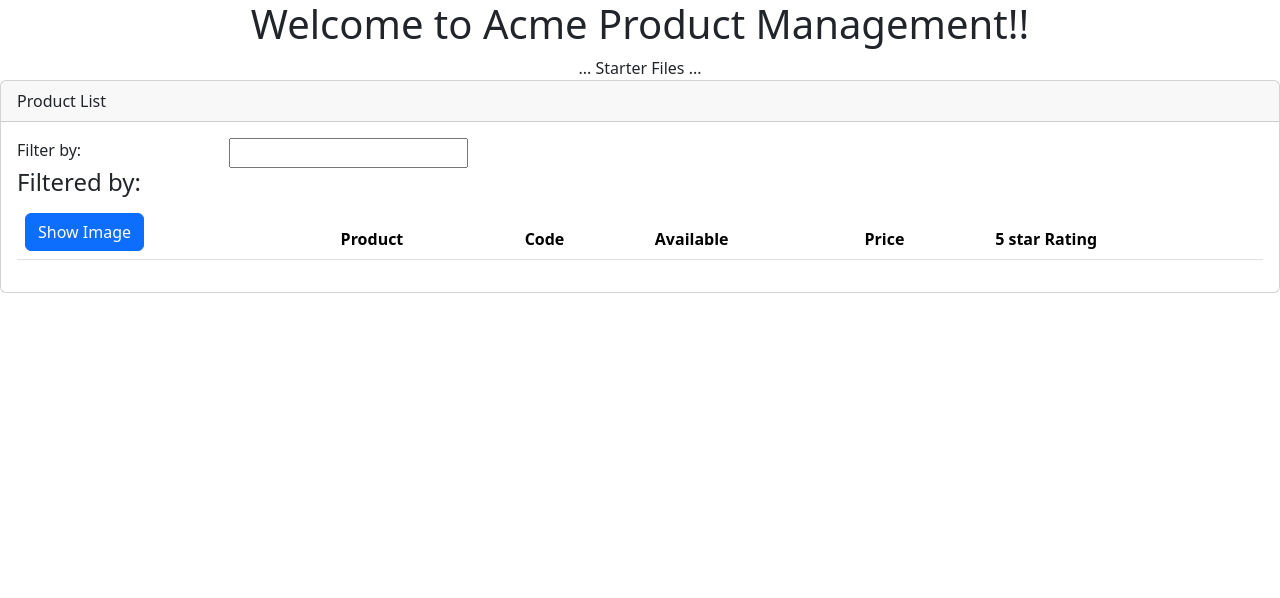
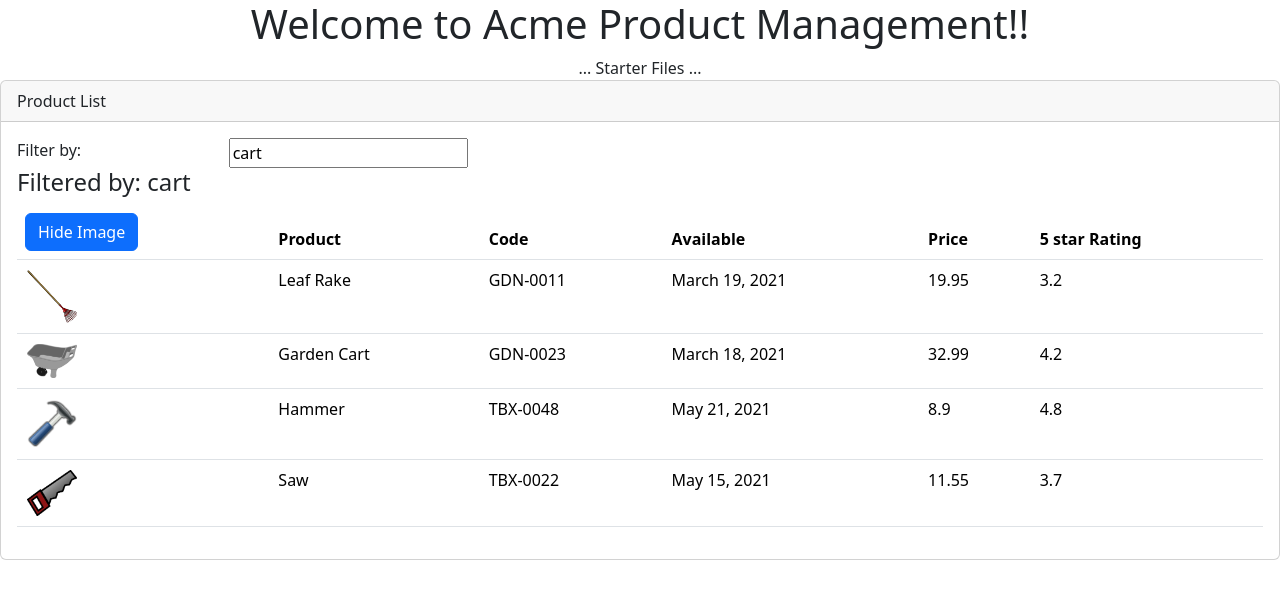
Before and after one commit to Jmucheke/Acme-Product-Management, an Angular app: page / in a window 1280 px wide. Shown: the top 598 px of the page. Built offline with nearby package versions, Linux system fonts and the light colour scheme.

Commit message:
Worked on directives and data binding

```diff
--- a/src/app/app.module.ts
+++ b/src/app/app.module.ts
@@ -1,16 +1,17 @@
-import { RouterModule } from '@angular/router';
+import { ProductListComponent } from './products/product-list/product-list.component';
 import { NgModule } from '@angular/core';
 import { BrowserModule } from '@angular/platform-browser';
 
 import { AppComponent } from './app.component';
 import { AppRoutingModule } from 'src/app-routing.module';
+import { FormsModule } from '@angular/forms';
 
 @NgModule({
   declarations: [
     AppComponent
   ],
   imports: [
-    BrowserModule, AppRoutingModule
+    BrowserModule, AppRoutingModule, ProductListComponent,FormsModule
   ],
   bootstrap: [AppComponent]
 })
--- a/src/app/products/product-list/product-list.component.html
+++ b/src/app/products/product-list/product-list.component.html
@@ -1,32 +1,46 @@
 <div class="card">
-  <div class="card-header">Product List</div>
+  <div class="card-header">{{pageTitle}}</div>
   <div class="card-body">
     <div class="row">
       <div class="col-md-2">Filter by:</div>
       <div class="col-md-4">
-        <input type="text">
+        <input type="text" [(ngModel)]='listFilter'/>
       </div>
     </div>
     <div class="row">
       <div class="col-md-6">
-        <h4>Filtered by: </h4>
+        <h4>Filtered by: {{listFilter}} </h4>
       </div>
     </div>
 
     <div class="table-responsive">
-      <table class="table caption-top">
+      <table class="table"
+             *ngIf='products.length'>
         <!-- <caption>Product List</caption> -->
         <thead>
           <tr>
-            <th scope="col"><button class="btn btn-primary">Show Image</button></th>
-            <th scope="col">Product</th>
-            <th scope="col">Code</th>
-            <th scope="col">Available</th>
-            <th scope="col">Price</th>
-            <th scope="col">5 star Rating</th>
+            <th><button (click)="toggleImage()" class="btn btn-primary"> {{showImage ? 'Hide' : 'Show'}} Image</button></th>
+            <th>Product</th>
+            <th>Code</th>
+            <th>Available</th>
+            <th>Price</th>
+            <th>5 star Rating</th>
           </tr>
         </thead>
-        <tbody></tbody>
+        <tbody>
+          <tr *ngFor="let product of products">
+            <td>
+              <img *ngIf='showImage' [src]='product.imageUrl' [title]="product.productName" [style.width.px]='imageWidth' [style.margin.px]='imageMargin'
+                   alt="product-image">
+            </td>
+            <td>{{product.productName}}</td>
+            <td>{{product.productCode}}</td>
+            <td>{{product.releaseDate}}</td>
+            <!-- <td>{{product.description}}</td> -->
+            <td>{{product.price}}</td>
+            <td>{{product.starRating}}</td>
+          </tr>
+        </tbody>
       </table>
     </div>
   </div>
--- a/src/app/products/product-list/product-list.component.ts
+++ b/src/app/products/product-list/product-list.component.ts
@@ -1,16 +1,68 @@
+import { FormsModule } from '@angular/forms';
 import { Component, OnInit } from '@angular/core';
 import { CommonModule } from '@angular/common';
 
 @Component({
   selector: 'pm-product-list',
   standalone: true,
-  imports: [CommonModule],
+  imports: [CommonModule, FormsModule],
   templateUrl: './product-list.component.html',
   styleUrls: ['./product-list.component.css']
 })
 export class ProductListComponent implements OnInit {
 
+  pageTitle: string = "Product List";
+  listFilter: string = 'cart'
+  showImage: boolean = true
+  imageWidth = 50;
+  imageMargin = 2;
+  products: any[] = [
+    {
+      "productId": 1,
+      "productName": "Leaf Rake",
+      "productCode": "GDN-0011",
+      "releaseDate": "March 19, 2021",
+      "description": "Leaf rake with 48-inch wooden handle.",
+      "price": 19.95,
+      "starRating": 3.2,
+      "imageUrl": "assets/images/leaf_rake.png"
+    },
+    {
+      "productId": 2,
+      "productName": "Garden Cart",
+      "productCode": "GDN-0023",
+      "releaseDate": "March 18, 2021",
+      "description": "15 gallon capacity rolling garden cart",
+      "price": 32.99,
+      "starRating": 4.2,
+      "imageUrl": "assets/images/garden_cart.png"
+    },
+    {
+      "productId": 5,
+      "productName": "Hammer",
+      "productCode": "TBX-0048",
+      "releaseDate": "May 21, 2021",
+      "description": "Curved claw steel hammer",
+      "price": 8.9,
+      "starRating": 4.8,
+      "imageUrl": "assets/images/hammer.png"
+    },
+    {
+      "productId": 8,
+      "productName": "Saw",
+      "productCode": "TBX-0022",
+      "releaseDate": "May 15, 2021",
+      "description": "15-inch steel blade hand saw",
+      "price": 11.55,
+      "starRating": 3.7,
+      "imageUrl": "assets/images/saw.png"
+    }
+  ]
+
   constructor() { }
+  toggleImage(): void {
+    this.showImage = !this.showImage
+  }
 
   ngOnInit(): void {
   }
```
Also changed, not shown: src/app/app.component.html (line endings or trailing spaces).
